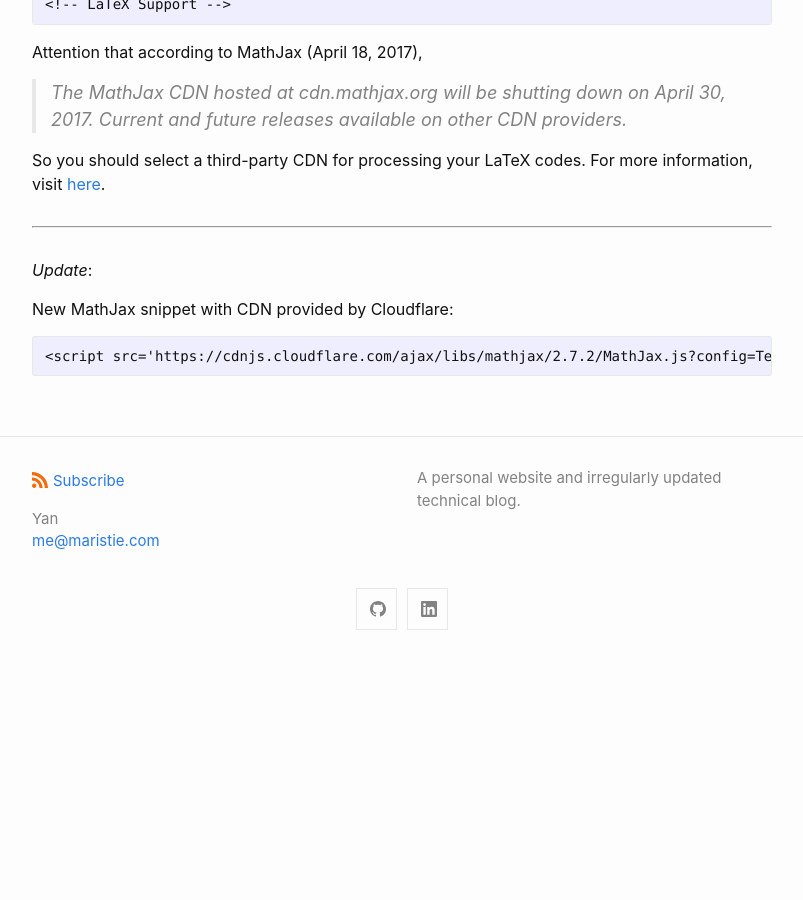
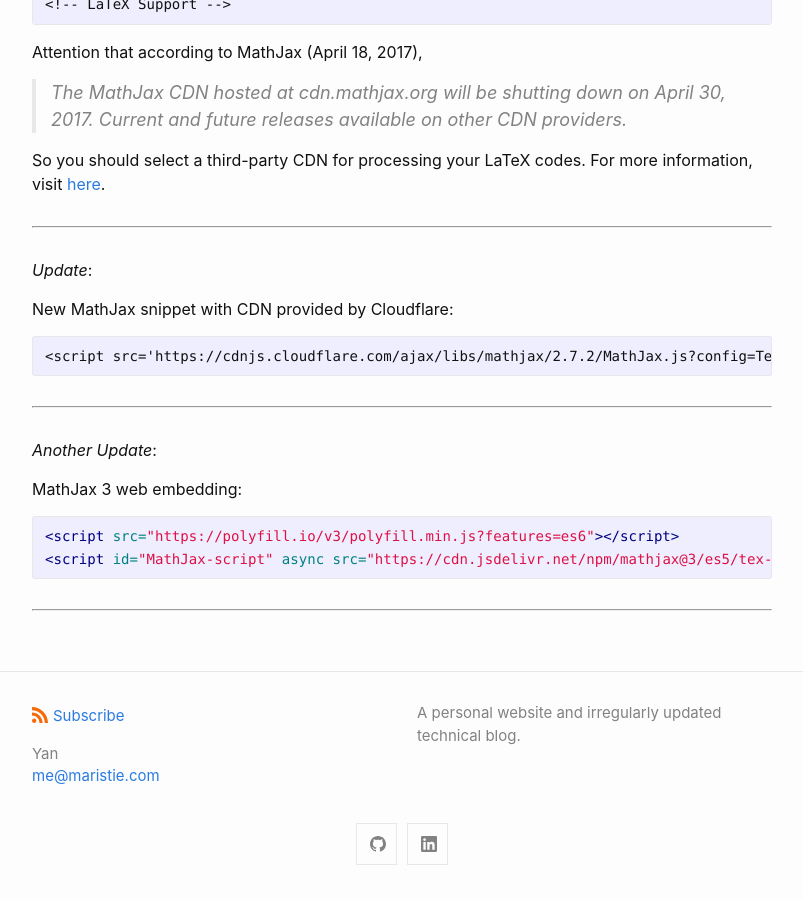
Before and after one commit to maristie/maristie.github.io, a Jekyll site: the page built from _posts/2017-04-24-disqus-mathjax.md, in a window 1280 px wide and 900 px high, scrolled down 1518 px. Shown: the whole window, without its empty margins (238-1041 px from the left). Built offline with Jekyll 4.4.1, drawn with Linux system fonts in a browser that asks for light colours; before the commit the page ends 2183 px from its top, so only the background shows below that.

Commit message:
Update posts using MathJax

````diff
--- a/_posts/2017-04-24-disqus-mathjax.md
+++ b/_posts/2017-04-24-disqus-mathjax.md
@@ -74,3 +74,15 @@ New MathJax snippet with CDN provided by Cloudflare:
 ```
 <script src='https://cdnjs.cloudflare.com/ajax/libs/mathjax/2.7.2/MathJax.js?config=TeX-MML-AM_CHTML'></script>
 ```
+
+---
+
+_Another Update_:
+
+MathJax 3 web embedding:
+```html
+<script src="https://polyfill.io/v3/polyfill.min.js?features=es6"></script>
+<script id="MathJax-script" async src="https://cdn.jsdelivr.net/npm/mathjax@3/es5/tex-mml-chtml.js"></script>
+```
+
+---
````
Also changed, not shown: _posts/2017-12-19-katex-for-math-rendering.md (+0 -3 lines), _posts/2018-01-16-a-program-that-prints-itself.md (+0 -3 lines).
